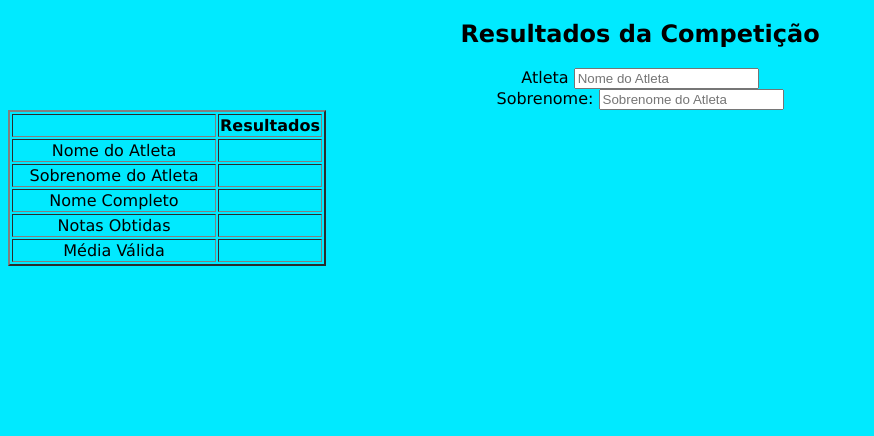
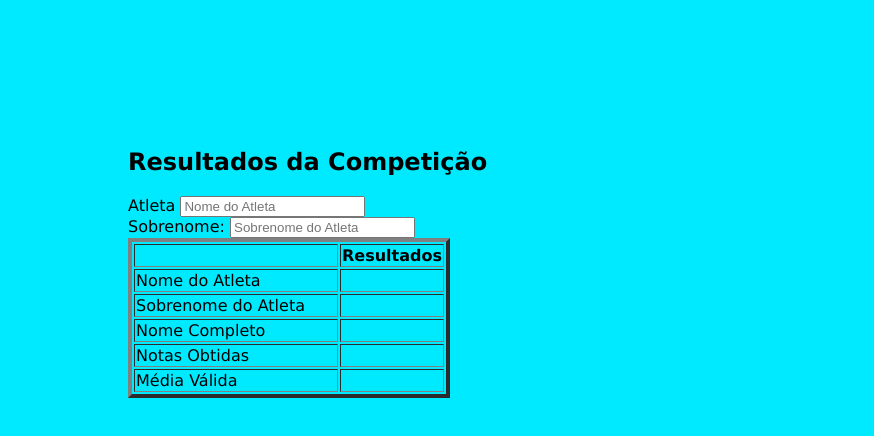
Before and after one commit to DiegoDanner/notas-atletas, a plain HTML site: page index.html in a window 1280 px wide. Shown: the whole page, without its empty margins (0-874 px from the left). Drawn offline with Linux system fonts and the light colour scheme.

Commit message:
CSS ATUALIZADO

```diff
--- a/index.html
+++ b/index.html
@@ -12,7 +12,7 @@
         <div>
             <div>
                 <label for="dv-nome ">Atleta</label>
-                <input type="text" placeholder="Nome do Atleta"
+                <input  type="text" placeholder="Nome do Atleta"
                         id="dv-nome" autocomplete="off">
             </div>
             <div>
@@ -23,7 +23,7 @@
         </div>
 
         <div >
-            <table border="2">
+            <table border="4">
                 <thead>
                     <tr>
                         <th width="200px"></th>
--- a/style.css
+++ b/style.css
@@ -2,8 +2,8 @@ body {
   background-color: rgb(0, 234, 255);
 }
 body {
-  text-align: center;
+  text-align: top;
+  padding: 5%;
+    margin: 5%;
+    border: 5%;
   }
-  .table {
-    text-align: center;
-  }
```
